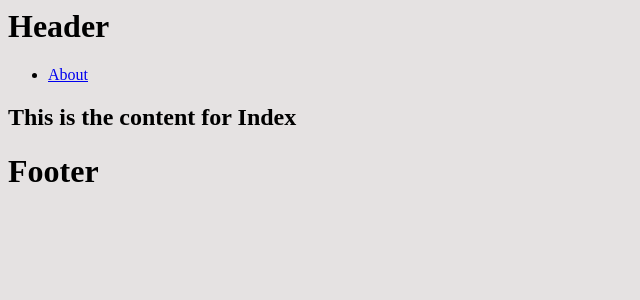
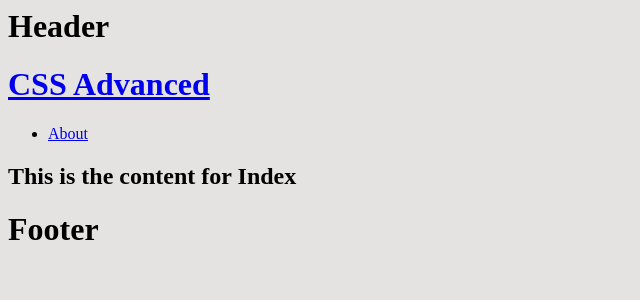
Before and after one commit to vladimir-ivanov92/my-mediocore-site, a Jekyll site: the page built from index.html, in a window 1280 px wide. Shown: the top 300 px of the page, without its empty margins (0-640 px from the left). Built offline with Jekyll 4.4.1, drawn with Linux system fonts in a browser that asks for light colours.

Commit message:
Base url added

```diff
--- a/_config.yml
+++ b/_config.yml
@@ -2,7 +2,7 @@ title: CSS Advanced
 email: vladimir920522@gmail.com
 description: This page is for learning purpose.
 destination: docs
-baseurl: ""
+baseurl: "/my-mediocore-site"
 url: ""
 twitter_username: N/A
 github_username:  vladimir_ivanov92
--- a/_layouts/main.html
+++ b/_layouts/main.html
@@ -3,18 +3,22 @@
     <meta charset="UTF-8">
     <meta name="viewport" content="width=device-width, initial-scale=1.0">
     <meta http-equiv="X-UA-Compatible" content="ie=edge">
-    <link rel="stylesheet" href="/css/style.css">
+    <link rel="stylesheet" href="{{site.baseurl}}/css/style.css">
     <title>{{site.title}}</title>
 </head>
 <body>
     <h1>Header</h1>
 
+    <div class="site-branding">
+        <h1><a href="{{site.baseurl}}">{{site.title}}</a></h1>
+        <p>{{site.descriptio}}</p>
+    </div>
 
     <nav>
         <ul>
             {% for page in site.pages %}
                 {% if page.title %}
-                <li><a href="{{page.url}}">{{page.title}}</a></li>
+                <li><a href="{{site.baseurl}}{{page.url}}">{{page.title}}</a></li>
                 {% endif %}
             {% endfor %}
         </ul>
--- a/docs/404.html
+++ b/docs/404.html
@@ -9,6 +9,10 @@
 <body>
     <h1>Header</h1>
 
+    <div class="site-branding">
+        <h1><a href="">CSS Advanced</a></h1>
+        <p></p>
+    </div>
 
     <nav>
         <ul>
--- a/docs/about/index.html
+++ b/docs/about/index.html
@@ -9,6 +9,10 @@
 <body>
     <h1>Header</h1>
 
+    <div class="site-branding">
+        <h1><a href="">CSS Advanced</a></h1>
+        <p></p>
+    </div>
 
     <nav>
         <ul>
--- a/docs/feed.xml
+++ b/docs/feed.xml
@@ -1 +1 @@
-<?xml version="1.0" encoding="utf-8"?><feed xmlns="http://www.w3.org/2005/Atom" ><generator uri="https://jekyllrb.com/" version="4.0.0">Jekyll</generator><link href="http://localhost:4000/feed.xml" rel="self" type="application/atom+xml" /><link href="http://localhost:4000/" rel="alternate" type="text/html" /><updated>2019-11-17T20:43:08+02:00</updated><id>http://localhost:4000/feed.xml</id><title type="html">CSS Advanced</title><subtitle>This page is for learning purpose.</subtitle></feed>
+<?xml version="1.0" encoding="utf-8"?><feed xmlns="http://www.w3.org/2005/Atom" ><generator uri="https://jekyllrb.com/" version="4.0.0">Jekyll</generator><link href="http://localhost:4000/feed.xml" rel="self" type="application/atom+xml" /><link href="http://localhost:4000/" rel="alternate" type="text/html" /><updated>2019-11-17T21:09:19+02:00</updated><id>http://localhost:4000/feed.xml</id><title type="html">CSS Advanced</title><subtitle>This page is for learning purpose.</subtitle></feed>
--- a/docs/index.html
+++ b/docs/index.html
@@ -9,6 +9,10 @@
 <body>
     <h1>Header</h1>
 
+    <div class="site-branding">
+        <h1><a href="">CSS Advanced</a></h1>
+        <p></p>
+    </div>
 
     <nav>
         <ul>
```
